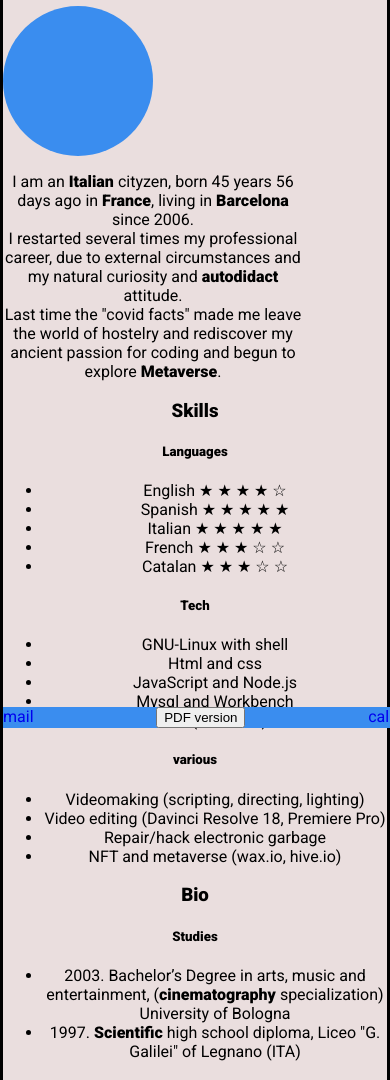
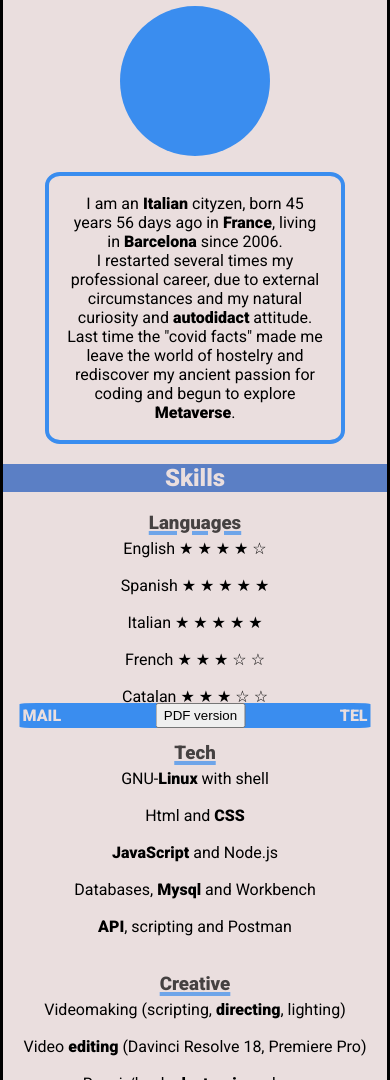
Before and after one commit to mrHumildad/curriculum, a plain HTML site: page index.html in a window 390 px wide. Shown: the part 116-1196 px from the top of the page. Drawn offline with Linux system fonts and the light colour scheme.

Commit message:
mobile-fist css

```diff
--- a/index.html
+++ b/index.html
@@ -14,6 +14,7 @@
 <body>
     <div id="header">
         <h1>Maximilien<br>Notaro</b></h1>
+
     </div>
 
     <div id="presentation" class="section">
@@ -25,10 +26,10 @@
             Last time the "covid facts" made me leave the world of hostelry and rediscover my ancient passion for coding and begun to explore <b>Metaverse</b>.
         </p>
     </div>
-    <h3>Skills</h3>
+    <h2>Skills</h2>
     <div id="skills">
         <div class="lang">
-            <h5>Languages</h5>
+            <h3>Languages</h3>
             <ul>
                 <li>English &#9733 &#9733 &#9733 &#9733 &#9734</li>
                 <li>Spanish &#9733 &#9733 &#9733 &#9733 &#9733 </li>
@@ -38,33 +39,33 @@
             </ul>
         </div>
 
-        <div class="tech">
-            <h5>Tech</h5>
+        <div class="coder">
+            <h3>Tech</h3>
             <ul>
-                <li>GNU-Linux with shell</li>
-                <li>Html and css</li>
-                <li>JavaScript and Node.js</li>
-                <li>Mysql and Workbench</li>
-                <li>API (Postman)</li>
+                <li>GNU-<b>Linux</b> with shell</li>
+                <li>Html and <b>CSS</b></li>
+                <li><b>JavaScript</b> and Node.js</li>
+                <li>Databases, <b>Mysql</b> and Workbench</li>
+                <li><b>API</b>, scripting and Postman</li>
             </ul>
         </div>
 
 
-        <div class="other">
-            <h5>various</h5>
+        <div class="creative">
+            <h3>Creative</h3>
             <ul>
-                <li>Videomaking (scripting, directing, lighting)</li>
-                <li>Video editing (Davinci Resolve 18, Premiere Pro)</li>
-                <li>Repair/hack electronic garbage</li>
-                <li>NFT and metaverse (wax.io, hive.io)</li>
+                <li>Videomaking (scripting, <b>directing</b>, lighting)</li>
+                <li>Video <b>editing</b> (Davinci Resolve 18, Premiere Pro)</li>
+                <li>Repair/hack <b>electronic</b> garbage</li>
+                <li><b>NFT</b>, gaming and art oriented (wax.io, hive.io)</li>
             </ul>
         </div>
     </div>
 
-    <h3>Bio</h3>
+    <h2>Bio</h2>
     <div class="bio">
         <div class="study">
-            <h5>Studies</h5>
+            <h3>Studies</h3>
             <ul>
                 <li>2003. Bachelor’s Degree in arts,
                      music and entertainment,
@@ -78,7 +79,7 @@
 
 
         <div class="work">
-            <h5>Selected work</h5>
+            <h3>Selected work</h3>
             <ul>
                 <li>2021/22. <b>QA Tester</b> for <a href="http://cslash.com">cSlash/</a>, Paris (networking). Manual and auto testing, AGILE workflow.</li>
                 <li>2015/22. <b>Videomaker</b> for my own underground <a href="https://perlitas.netlify.app/">Perlitas Productions</a>, Barcelona. Shorts, videoclips from preproduction to final product.</li>
@@ -91,26 +92,39 @@
         </div>
     </div>
 
-    <h3>Notes</h3>
+    <h2>Notes</h2>
     <div class="notes">
         <div id="data">
-            <h5>Data</h5>
+            <h3>Data</h3>
             <ul>
-                <li>birth: 13/01/78,Annecy (FRA)</li>
-                <li>nationality: Italian</li>
-                <li>adress: C. Al. el Magnanim, 62 2/1 BCN</li>
-                <li>NIE: X7294386</li>
-                <li>SS: 08-1180830677</li>
+                <li>{birth: ["13/01/78", "Annecy(F)"],</li>
+                <li>nationality: "Italian",</li>
+                <li>adress: "C. Magnanim, 62 2/1 BCN",</li>
+                <li>NIE: "X7294386",</li>
+                <li>SS: "081180830677"}</li>
             </ul>
         </div>
-        <div id="links"><h5>Links</h5></div>
-        <div id="tags"><h5>Tags</h5></div>
+        <div id="links">
+            <h3>Links</h3>
+            <ul>
+                <li><a href="https://github.com/mrHumildad">My GitHub</a></li>
+                <li><a href="https://perlitas.netlify.app/">Perlitas Productions</a></li>
+                <li><a href="http://cslash.com">cSlash/</a></li>
+            </ul>
+        </div>
+        <div id="tags">
+            <h3>Tags</h3>
+            <li>#autodidact</li>
+            <li>#polyglot</li>
+            <li>#ethicHacking</li>
+            <li>#lateralThinking</li>
+        </div>
     </div>
 
     <footer>
-        <a href="mailto:nghizzah@gmail.com" id="mail">mail</a>
+        <a href="mailto:nghizzah@gmail.com" id="mail">MAIL</a>
         <button class="pdf">PDF version</button>
-        <a href="tel:+34667895921" id="tel">call</a>
+        <a href="tel:+34667895921" id="tel">TEL</a>
     </footer>
     <script src="easterEggs.js"></script>
 </body>
--- a/styles.css
+++ b/styles.css
@@ -5,6 +5,7 @@
     --white:#eadede;
 }
 body {
+
     font-family: 'Roboto', sans-serif;
     margin: 0;
     padding: 0;
@@ -17,11 +18,50 @@ body {
 }
 a {
     text-decoration: none;
+    color: inherit;
 }
+a:hover {
+    color: var(--life);
+}
+ul {
+    padding-inline-start: 0;
+}
+li {
+    padding-bottom: 18px;
+    list-style-type: none;
+}
+h1 {
+    color: var(--white);
+    background-color: var(--dark);
+
+}
+h2 {
+    color: var(--white);
+    background-color: var(--dark);
+}
+h3 {
+    margin-bottom: 5px;
+    text-decoration: underline;
+    text-decoration-color: var(--life);
+    text-decoration-thickness: 4px;
+    opacity: 70%;
+}
+ul {
+    margin-top: 5px;
+}
+
 #presentation {
-    width: 300px;
+    margin: auto;
+    max-width: 300px;
+
+}
+#presText {
+    border: 4px solid var(--life);
+    border-radius: 5%;
+    padding : 18px;
 }
 .portrait {
+    margin: auto;
     height: 150px;
     width:  150px;
     border-radius: 50%;
@@ -31,6 +71,11 @@ a {
     margin: 0;
 }
 
+#mail, #tel {
+    color: var(--white);
+    font-weight: bold;
+    padding: 3px 3px 3px 3px;
+}
 
 
 
@@ -40,10 +85,14 @@ a {
 
 
 footer {
-    width: 100%;
+    width: 90%;
     background-color: var(--life);
     bottom: 0;
+    left: 50%;
     position: fixed;
     display: flex;
     justify-content: space-between;
+    transform: translate(-50%, -0%);
+    border-radius: 5%;
+
 }
```
